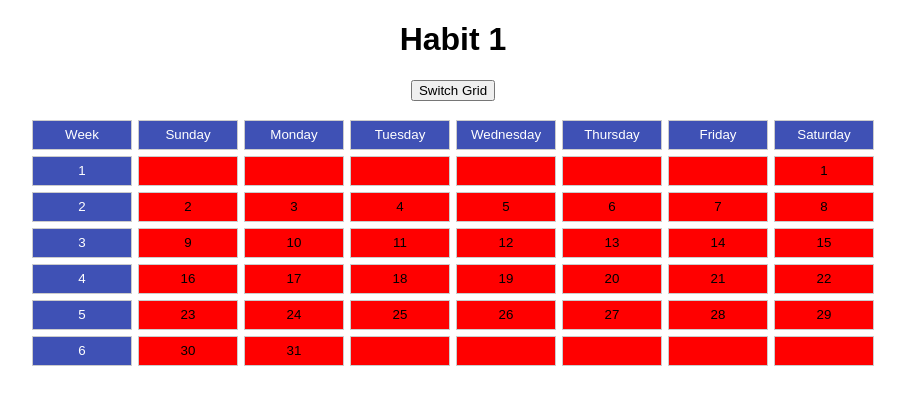
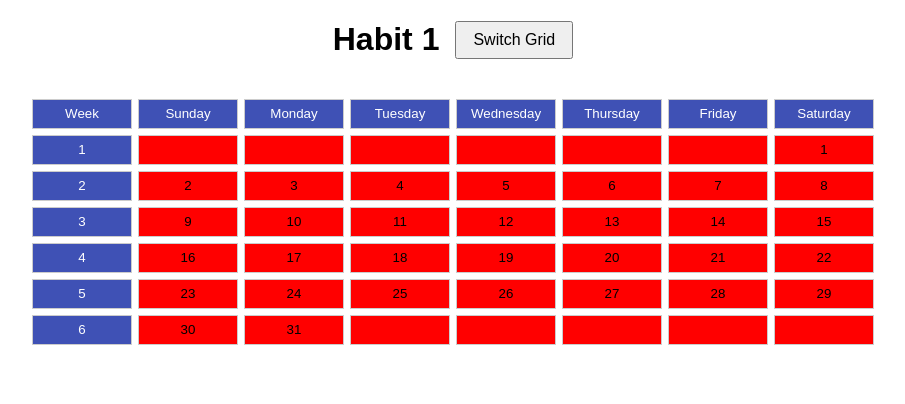
Before and after one commit to iampandor/habitsUI, a React (Create React App) app: page / in a window 1280 px wide. Shown: the top 404 px of the page, without its empty margins (187-1092 px from the left). Built offline with nearby package versions, Linux system fonts and the light colour scheme.

Commit message:
Added styles to put the new switch button nect to the title

```diff
--- a/src/App.css
+++ b/src/App.css
@@ -38,3 +38,16 @@
   color: white;
   cursor: default;
 }
+
+.title-container {
+  display: flex;
+  align-items: center;
+  justify-content: center;
+}
+
+.switch-button {
+  margin-left: 1rem;
+  padding: 0.5rem 1rem;
+  font-size: 1rem;
+  cursor: pointer;
+}
```
